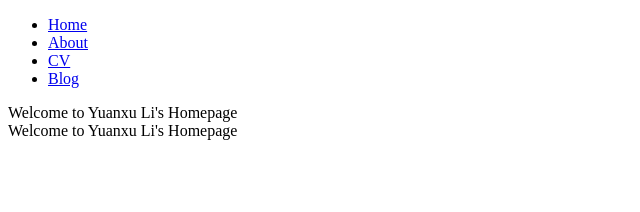
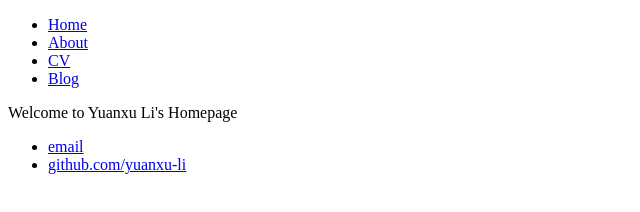
Before and after one commit to yuanxu-li/old_homepage, a plain HTML site: page index.html in a window 1280 px wide. Shown: the whole page, without its empty margins (0-640 px from the left). Drawn offline with nearby package versions, Linux system fonts and the light colour scheme.

Commit message:
unmatched div

```diff
--- a/index.html
+++ b/index.html
@@ -19,7 +19,6 @@
 		<div class="container">
 			{{ welcome }}
 		</div>
-		<div ng-bind="welcome">
 		<footer>
     		<ul>
         		<li><a href="mailto:yuanxu.lee@gmail.com">email</a></li>
```
